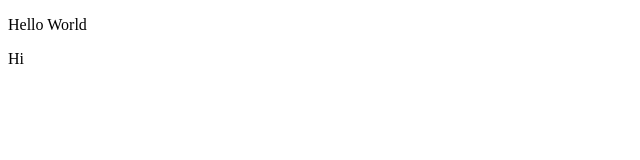
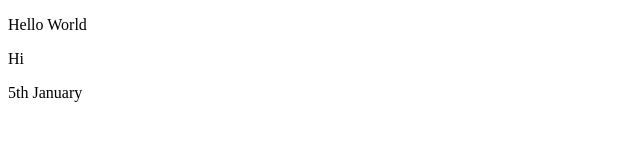
Before and after one commit to ApekshaRathod12/demo, a plain HTML site: page index.html in a window 1280 px wide. Shown: the full height of the page, 0-640 px from the left. Drawn offline with Linux system fonts and the light colour scheme.

Commit message:
Update index.html

```diff
--- a/index.html
+++ b/index.html
@@ -8,5 +8,6 @@
 <body>
     <p>Hello World</p>
     <p>Hi</p>
+    <p>5th January</p>
 </body>
 </html>
```
